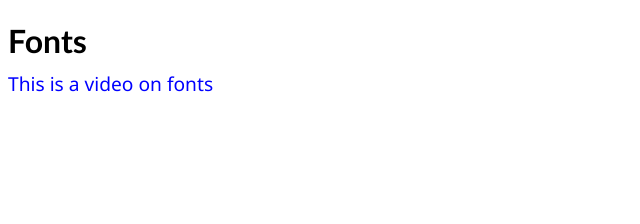
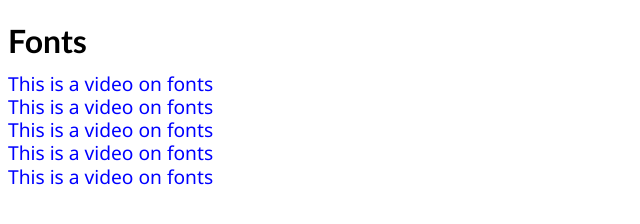
Before and after one commit to kapilpatell/Internal-CSS, a plain HTML site: page index.html in a window 1280 px wide. Shown: the whole page, without its empty margins (0-640 px from the left). Drawn offline with Linux system fonts and the light colour scheme.

Commit message:
added p tag

```diff
--- a/index.html
+++ b/index.html
@@ -23,6 +23,10 @@
     <div>
         <h1>Fonts</h1>
         <p>This is a video on fonts</p>
+        <p>This is a video on fonts</p>
+        <p>This is a video on fonts</p>
+        <p>This is a video on fonts</p>
+        <p>This is a video on fonts</p>
 
 
     </div>
```
